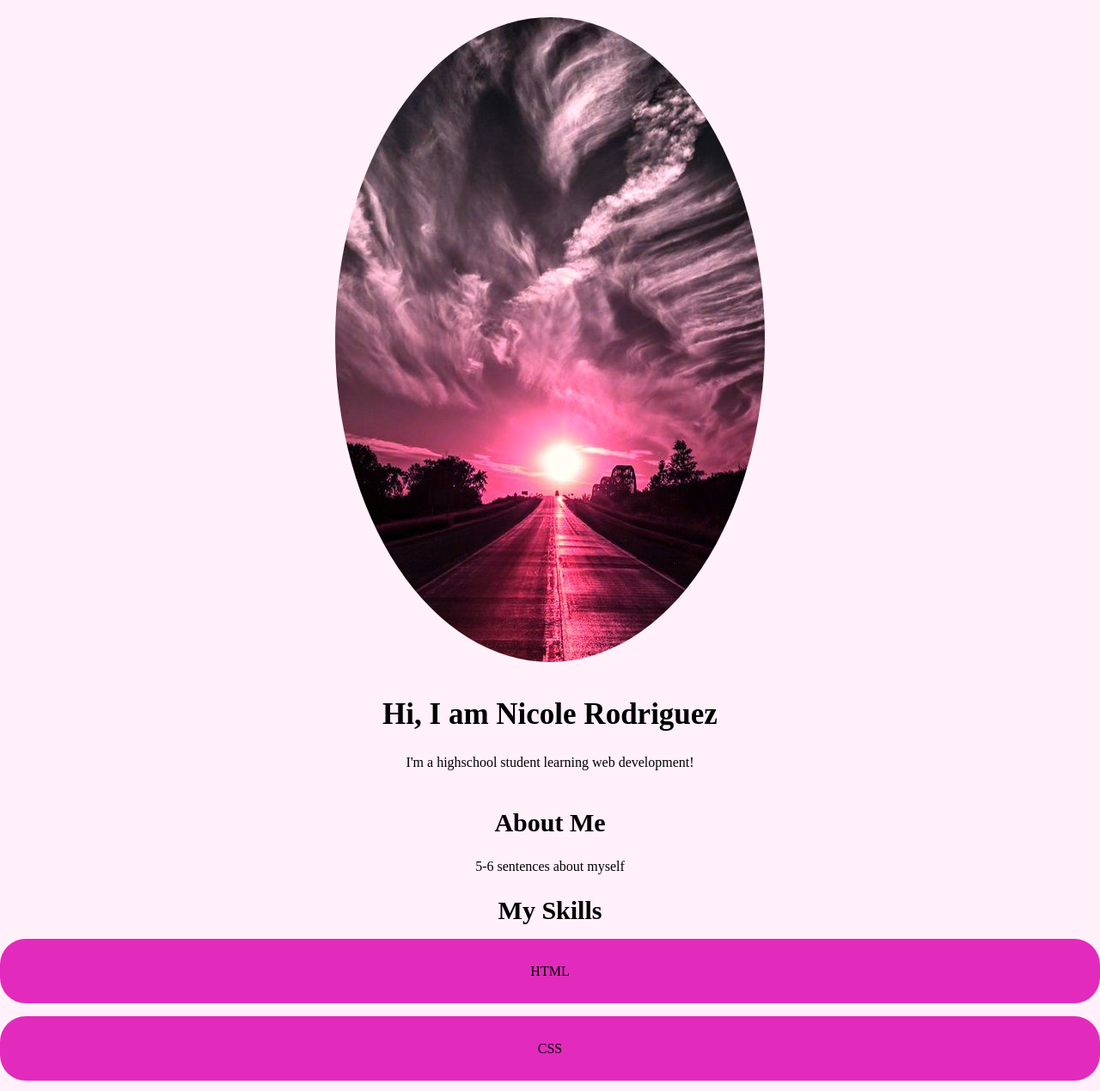
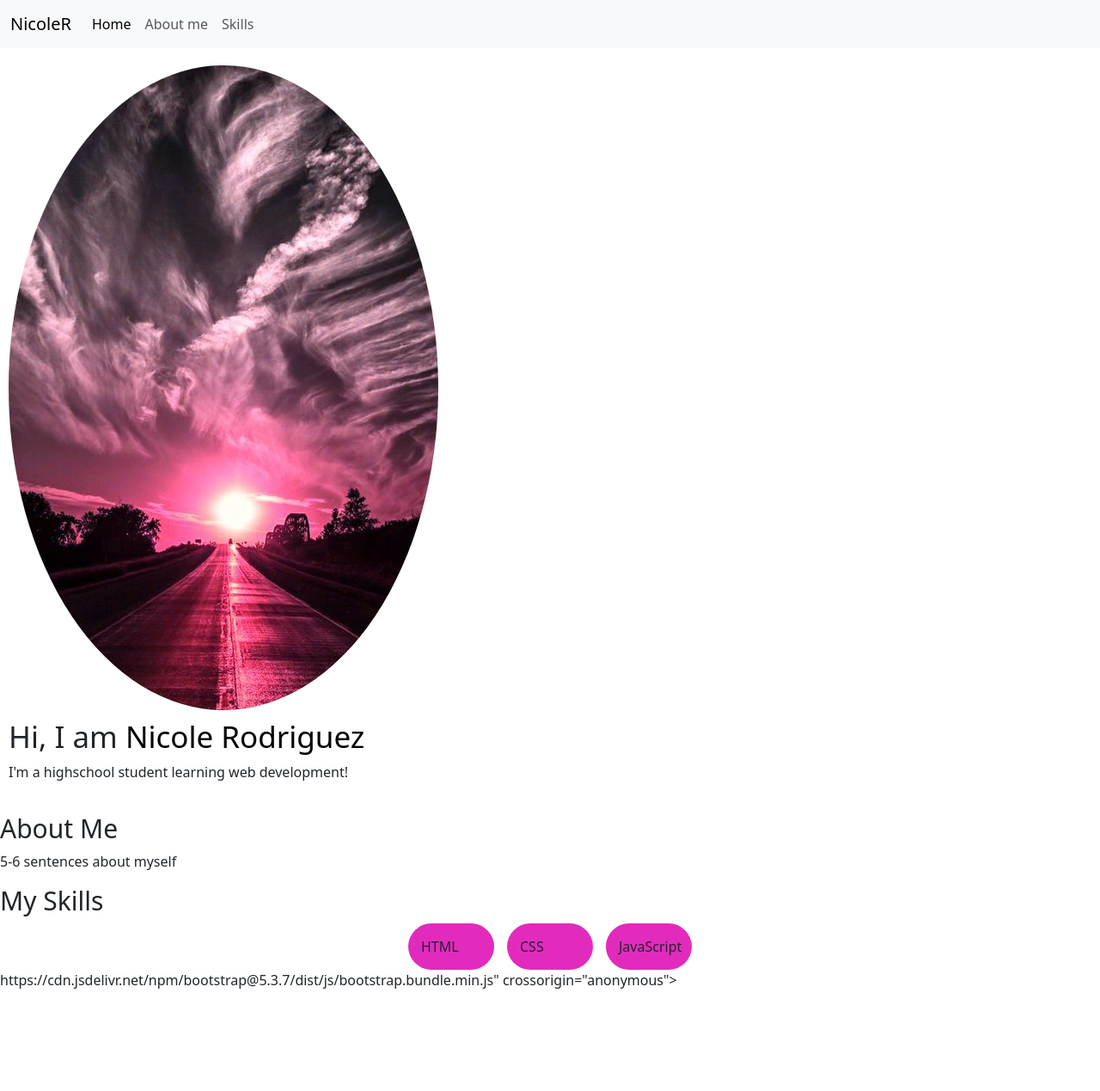
Before and after one commit to nicole467/SYEP-portfolio-NR, a plain HTML site: page index.html in a window 1280 px wide. Shown: the top 1269 px of the page at 86% size. After the commit the page ends 1152 px from the top, so only its background shows below. Drawn offline with nearby package versions, Linux system fonts and the light colour scheme.

Commit message:
Advanced css and bootstrap

```diff
--- a/index.html
+++ b/index.html
@@ -7,8 +7,23 @@
 <title> Nicole's portfolio</title>
 <link href="style.css" rel="stylesheet">
 
-</head>
-
+</head><link href="https://cdn.jsdelivr.net/npm/bootstrap@5.3.7/dist/css/bootstrap.min.css" rel="stylesheet" integrity="sha384-LN+7fdVzj6u52u30Kp6M/trliBMCMKTyK833zpbD+pXdCLuTusPj697FH4R/5mcr" crossorigin="anonymous">
+  </head>
+<nav class="navbar navbar-expand-lg bg-body-tertiary">
+  <div class="container-fluid">
+    <a class="navbar-brand" href="#">NicoleR</a>
+    <button class="navbar-toggler" type="button" data-bs-toggle="collapse" data-bs-target="#navbarNavAltMarkup" aria-controls="navbarNavAltMarkup" aria-expanded="false" aria-label="Toggle navigation">
+      <span class="navbar-toggler-icon"></span>
+    </button>
+    <div class="collapse navbar-collapse" id="navbarNavAltMarkup">
+      <div class="navbar-nav">
+        <a class="nav-link active" aria-current="page" href="index.html">Home</a>
+        <a class="nav-link" href="#about">About me</a>
+        <a class="nav-link" href="#skills">Skills</a>
+      </div>
+    </div>
+  </div>
+</nav>
 <body>
  <section id="home" class="hero">
     <img src="9046b1bf0964658652be5d2548b5c772.jpg" atl="My Profile Picture"/>
@@ -28,7 +43,7 @@
    <div>JavaScript</div>
    </div>
 </section>
-
+https://cdn.jsdelivr.net/npm/bootstrap@5.3.7/dist/js/bootstrap.bundle.min.js" integrity="sha384-ndDqU0Gzau9qJ1lfW4pNLlhNTkCfHzAVBReH9diLvGRem5+R9g2FzA8ZGN954O5Q" crossorigin="anonymous"></script>
 </body>
 
 </html>
--- a/style.css
+++ b/style.css
@@ -32,12 +32,20 @@ body{
 }
 
 .grid {
-    display: grid;
+    display: flex;
     gap: 15px;
+ justify-content: center;
+ flex-wrap: wrap;
 }
 
 .grid div{
-    padding: 20px;
+    padding: 15px;
     border-radius: 30px;
     background-color: rgb(226, 43, 189);
+    width: 100px;
 }
+
+
+@media (max-width: 768px){
+    body{background-color: rgb(196, 213, 255);}
+}
```
